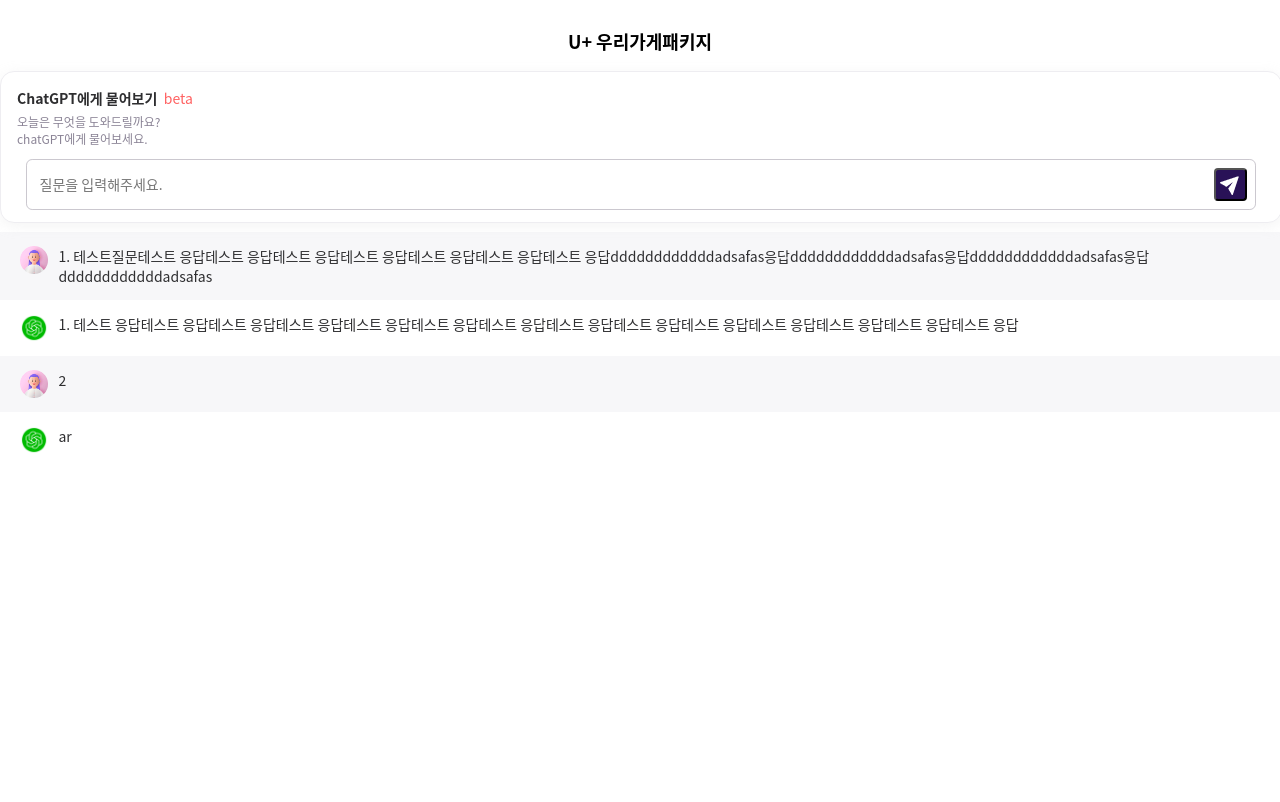
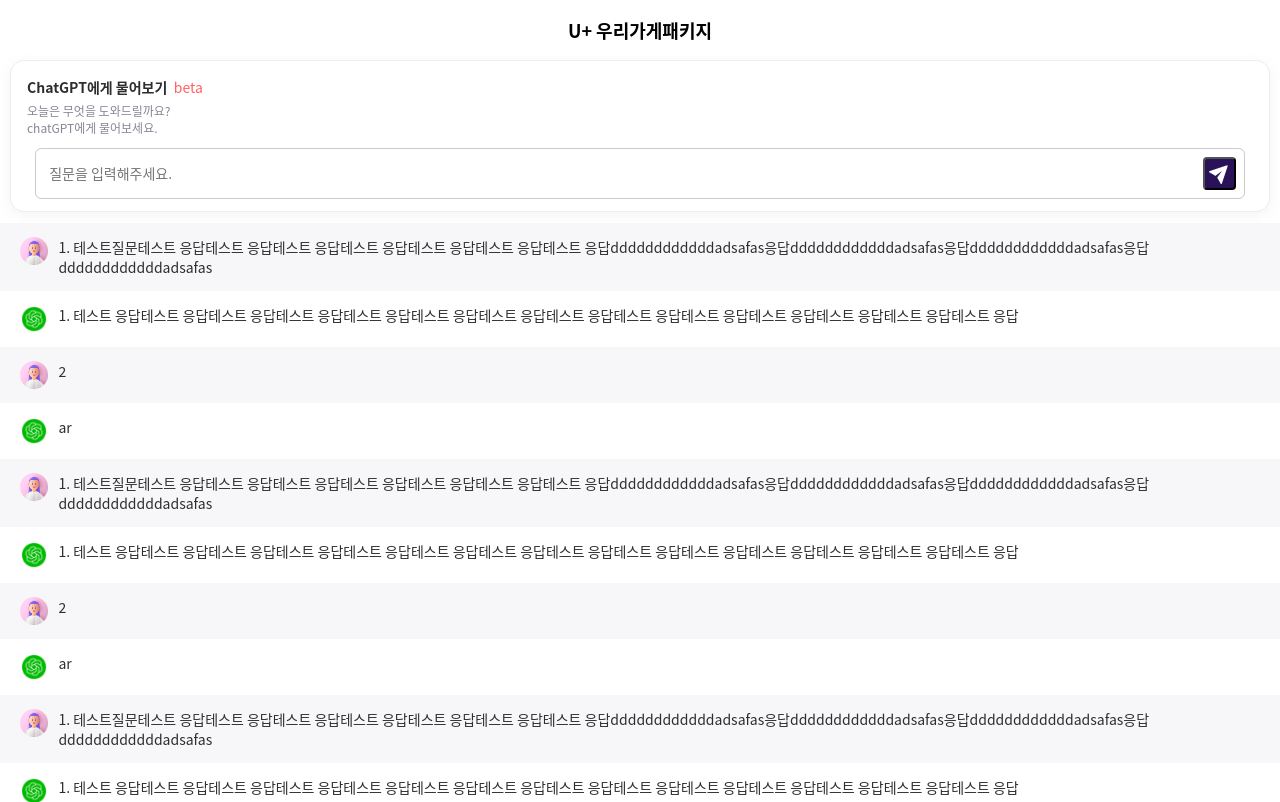
Before and after one commit to youngH02/sohochat, a React (Create React App) app: page / in a window 1280 px wide. Built offline with nearby package versions, Linux system fonts and the light colour scheme.

Commit message:
레이아웃 수정사항 반영

```diff
--- a/src/App.js
+++ b/src/App.js
@@ -5,6 +5,41 @@
 import QuestionGuide from "./components/QuestionGuide";
 
 const INITIAL_QUESTION_SET = [
+  {
+    question:
+      "1. 테스트질문테스트 응답테스트 응답테스트 응답테스트 응답테스트 응답테스트 응답테스트 응답ddddddddddddadsafas응답ddddddddddddadsafas응답ddddddddddddadsafas응답ddddddddddddadsafas",
+    answer:
+      "1. 테스트 응답테스트 응답테스트 응답테스트 응답테스트 응답테스트 응답테스트 응답테스트 응답테스트 응답테스트 응답테스트 응답테스트 응답테스트 응답테스트 응답",
+  },
+  { question: 2, answer: "ar" },
+  {
+    question:
+      "1. 테스트질문테스트 응답테스트 응답테스트 응답테스트 응답테스트 응답테스트 응답테스트 응답ddddddddddddadsafas응답ddddddddddddadsafas응답ddddddddddddadsafas응답ddddddddddddadsafas",
+    answer:
+      "1. 테스트 응답테스트 응답테스트 응답테스트 응답테스트 응답테스트 응답테스트 응답테스트 응답테스트 응답테스트 응답테스트 응답테스트 응답테스트 응답테스트 응답",
+  },
+  { question: 2, answer: "ar" },
+  {
+    question:
+      "1. 테스트질문테스트 응답테스트 응답테스트 응답테스트 응답테스트 응답테스트 응답테스트 응답ddddddddddddadsafas응답ddddddddddddadsafas응답ddddddddddddadsafas응답ddddddddddddadsafas",
+    answer:
+      "1. 테스트 응답테스트 응답테스트 응답테스트 응답테스트 응답테스트 응답테스트 응답테스트 응답테스트 응답테스트 응답테스트 응답테스트 응답테스트 응답테스트 응답",
+  },
+  { question: 2, answer: "ar" },
+  {
+    question:
+      "1. 테스트질문테스트 응답테스트 응답테스트 응답테스트 응답테스트 응답테스트 응답테스트 응답ddddddddddddadsafas응답ddddddddddddadsafas응답ddddddddddddadsafas응답ddddddddddddadsafas",
+    answer:
+      "1. 테스트 응답테스트 응답테스트 응답테스트 응답테스트 응답테스트 응답테스트 응답테스트 응답테스트 응답테스트 응답테스트 응답테스트 응답테스트 응답테스트 응답",
+  },
+  { question: 2, answer: "ar" },
+  {
+    question:
+      "1. 테스트질문테스트 응답테스트 응답테스트 응답테스트 응답테스트 응답테스트 응답테스트 응답ddddddddddddadsafas응답ddddddddddddadsafas응답ddddddddddddadsafas응답ddddddddddddadsafas",
+    answer:
+      "1. 테스트 응답테스트 응답테스트 응답테스트 응답테스트 응답테스트 응답테스트 응답테스트 응답테스트 응답테스트 응답테스트 응답테스트 응답테스트 응답테스트 응답",
+  },
+  { question: 2, answer: "ar" },
   {
     question:
       "1. 테스트질문테스트 응답테스트 응답테스트 응답테스트 응답테스트 응답테스트 응답테스트 응답ddddddddddddadsafas응답ddddddddddddadsafas응답ddddddddddddadsafas응답ddddddddddddadsafas",
@@ -26,13 +61,13 @@
 export const UserDispatch = createContext(null);
 
 function App() {
-  const [state, dispatch] = useReducer(reducer, INITIAL_QUESTION_SET);
+  const [questionSet, dispatch] = useReducer(reducer, INITIAL_QUESTION_SET);
   return (
     <div className="App">
       <Header />
       <UserDispatch.Provider value={dispatch}>
         <QuestionGuide />
-        <QAList questionsSet={state} />
+        <QAList questionsSet={questionSet} />
       </UserDispatch.Provider>
     </div>
   );
--- a/src/components/Header.module.css
+++ b/src/components/Header.module.css
@@ -1,6 +1,5 @@
 .title {
   display: flex;
-  min-width: 360px;
   width: 100%;
 
   height: 60px;
@@ -18,5 +17,4 @@
   font-style: normal;
   font-weight: 700;
   line-height: normal;
-  position: fixed;
 }
--- a/src/components/QAList.module.css
+++ b/src/components/QAList.module.css
@@ -1,9 +1,9 @@
 .qalist {
   margin: 11px 0 0 0;
   text-align: left;
-  padding-top: 221px;
   overflow: auto;
   display: block;
+  height: calc(100vh - 221px);
 }
 
 .question,
--- a/src/components/QuestionGuide.jsx
+++ b/src/components/QuestionGuide.jsx
@@ -1,4 +1,4 @@
-import React, { useState, useRef, useContext } from "react";
+import React, { useState, useContext } from "react";
 import styles from "./QuestionGuide.module.css";
 import { UserDispatch } from "../App";
 
--- a/src/components/QuestionGuide.module.css
+++ b/src/components/QuestionGuide.module.css
@@ -1,6 +1,6 @@
 .question_guide {
   min-width: 360px;
-  width: 100%;
+  /* width: 100%; */
   height: 150px;
   flex-shrink: 0;
 
@@ -9,8 +9,7 @@
   background: var(--white, #fff);
   box-shadow: 0px 3px 14px 0px rgba(200, 200, 200, 0.2);
 
-  margin: 60px auto;
-  position: fixed;
+  margin: 0 10px;
   /* overflow: hidden; */
   /* -ms-overflow-style: none; */
 }
```
